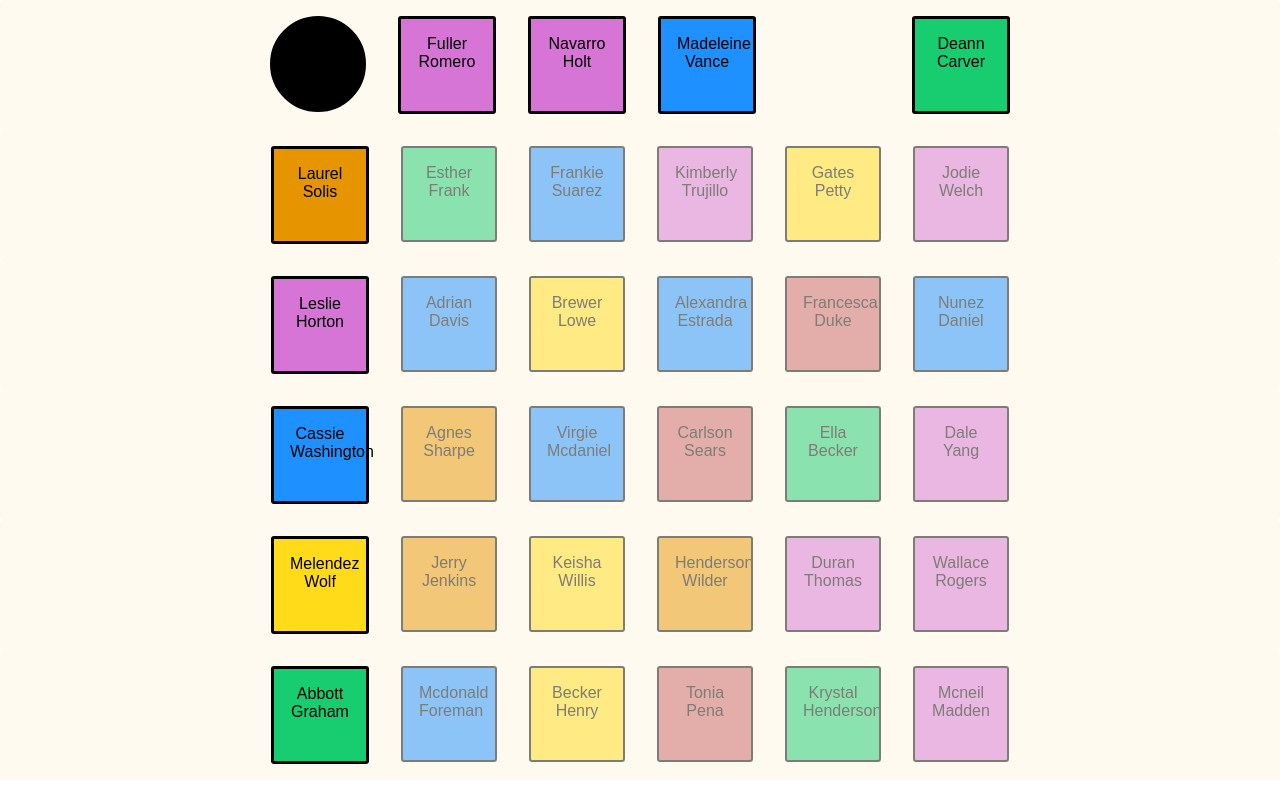
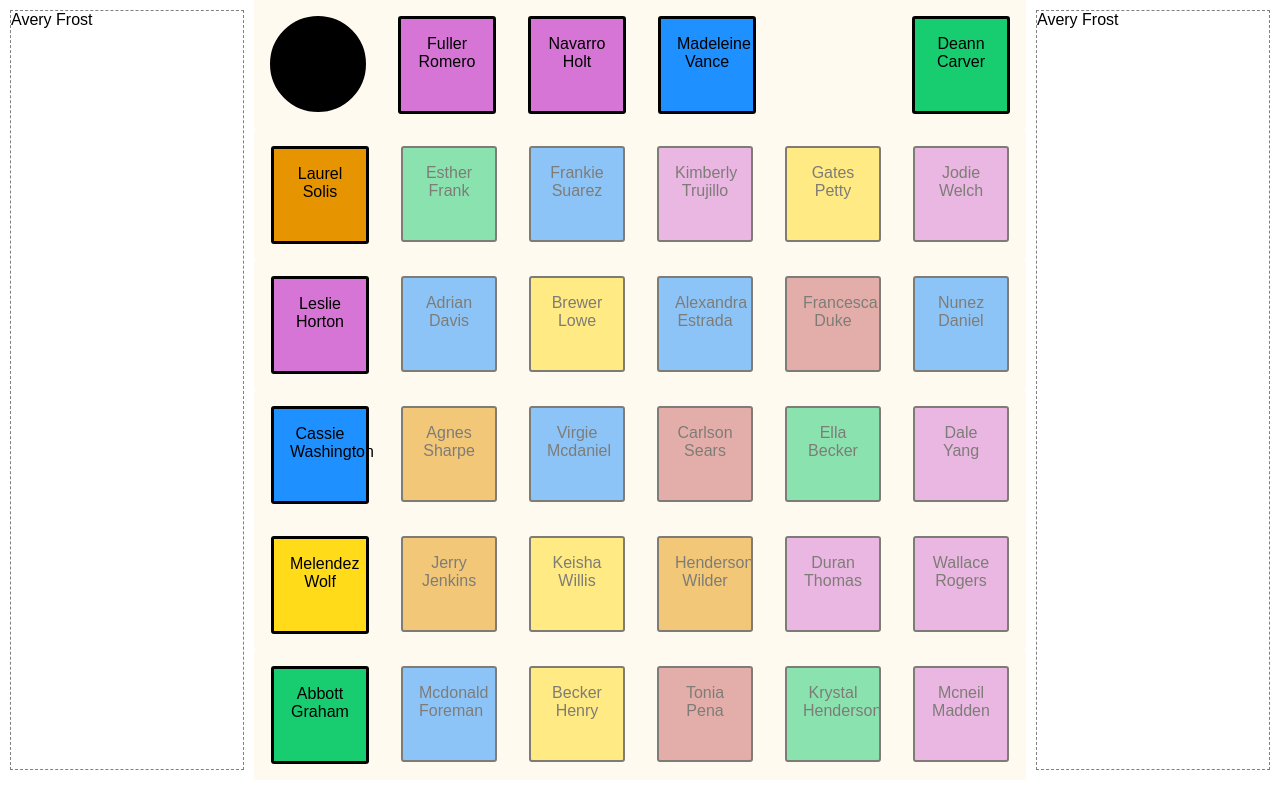
Before and after one commit to afrz/master-of-puppets, a React (Create React App) app: page / in a window 1280 px wide. Both pictures are taken after a click on the element "Avery Frost". Built offline with nearby package versions, Linux system fonts and the light colour scheme; the HTML template or start-up script is replaced by a standard one.

Commit message:
Add player boards

```diff
--- a/src/App.jsx
+++ b/src/App.jsx
@@ -1,15 +1,26 @@
 import React from "react";
 import PropTypes from "prop-types";
 import { Provider } from "react-redux";
+import styled from "styled-components";
 
 import GameBoard from "./components/Board";
+import PlayerBoard from "./components/player";
+
+const AppContainer = styled.div`
+  display: flex;
+  flex-direction: row;
+  flex-wrap: nowrap;
+  justify-content: center;
+`;
 
 //web application shell (absolute root container)
 const App = ({ store }) => (
   <Provider store={store}>
-    <div className="app">
+    <AppContainer>
+      <PlayerBoard />
       <GameBoard />
-    </div>
+      <PlayerBoard />
+    </AppContainer>
   </Provider>
 );
 
--- a/src/components/Board/GameBoard.jsx
+++ b/src/components/Board/GameBoard.jsx
@@ -9,6 +9,7 @@ const TileContainer = styled.div`
   height: 60px;
   width: 60px;
   text-align: center;
+  white-space: pre-wrap;
 
   &:hover {
     color: white;
--- /dev/null
+++ b/src/components/Player/PlayerBoard.jsx
@@ -0,0 +1,19 @@
+import React from "react";
+import styled from "styled-components";
+
+const PlayerBoardContainer = styled.div`
+  background: white;
+  border: 1px dashed gray;
+  width: 100%;
+  margin: 10px;
+`;
+
+const PlayerBoard = ({ cards }) => {
+  return (
+    <PlayerBoardContainer>
+      {cards.map(x => <div key={x._id}>{x.name}</div>)}
+    </PlayerBoardContainer>
+  );
+};
+
+export default PlayerBoard;
--- /dev/null
+++ b/src/components/Player/index.js
@@ -0,0 +1,12 @@
+import { connect } from "react-redux";
+
+import { translateToCards, getBoard } from "../../logic/selectors";
+import PlayerBoard from "./PlayerBoard";
+
+const mapStateToProps = state => {
+  return {
+    cards: translateToCards(getBoard(state).player)
+  };
+};
+
+export default connect(mapStateToProps)(PlayerBoard);
--- a/src/logic/reducers/board.js
+++ b/src/logic/reducers/board.js
@@ -7,7 +7,7 @@ import playerReducer from "./player";
 //random card
 const initState = {
   matrix: generateMatrix(6),
-  player: {}
+  player: []
 };
 
 export default function boardReducer(state = initState, action) {
--- a/src/logic/reducers/player.js
+++ b/src/logic/reducers/player.js
@@ -1,11 +1,11 @@
 import { PICK_CARD } from "../../constants/actionTypes";
 import { getId } from "../selectors";
 
-export default function playerReducer(player, action, chosenCards) {
+export default function playerReducer(player = [], action, chosenCards) {
   const { type } = action;
   if (type === PICK_CARD) {
     //- add card to player basket
-    return chosenCards.map(x => getId(x));
+    return player.concat(chosenCards.map(x => getId(x)));
   }
   return player;
 }
--- a/src/logic/selectors.js
+++ b/src/logic/selectors.js
@@ -16,6 +16,10 @@ export const translateToGrid = state => {
     });
   });
 };
+
+export function translateToCards(array) {
+  return array.map(x => cardSearcher(x));
+}
 
 //get X, Y coordinate of a an item in a matrix depending on predicate (zero based)
 const getCoordInMatrix = (matrix, predicate) =>
```
